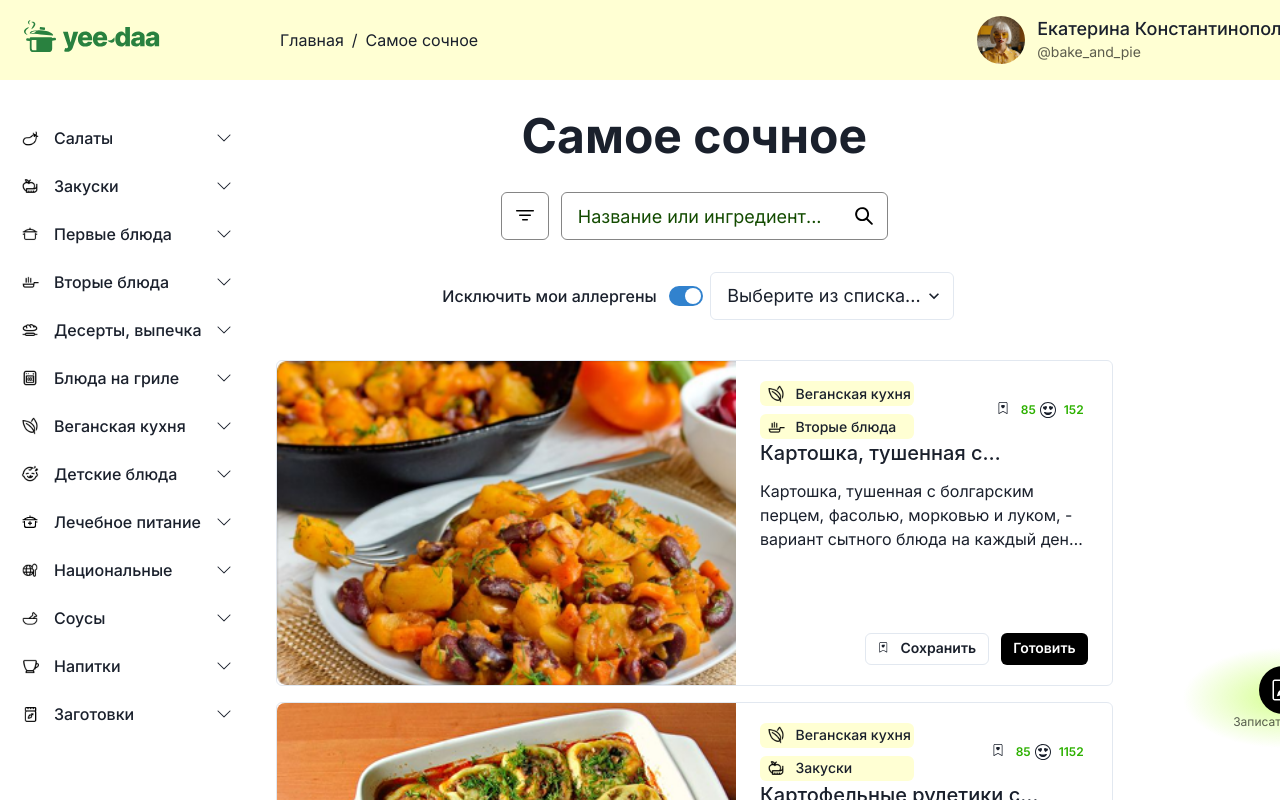
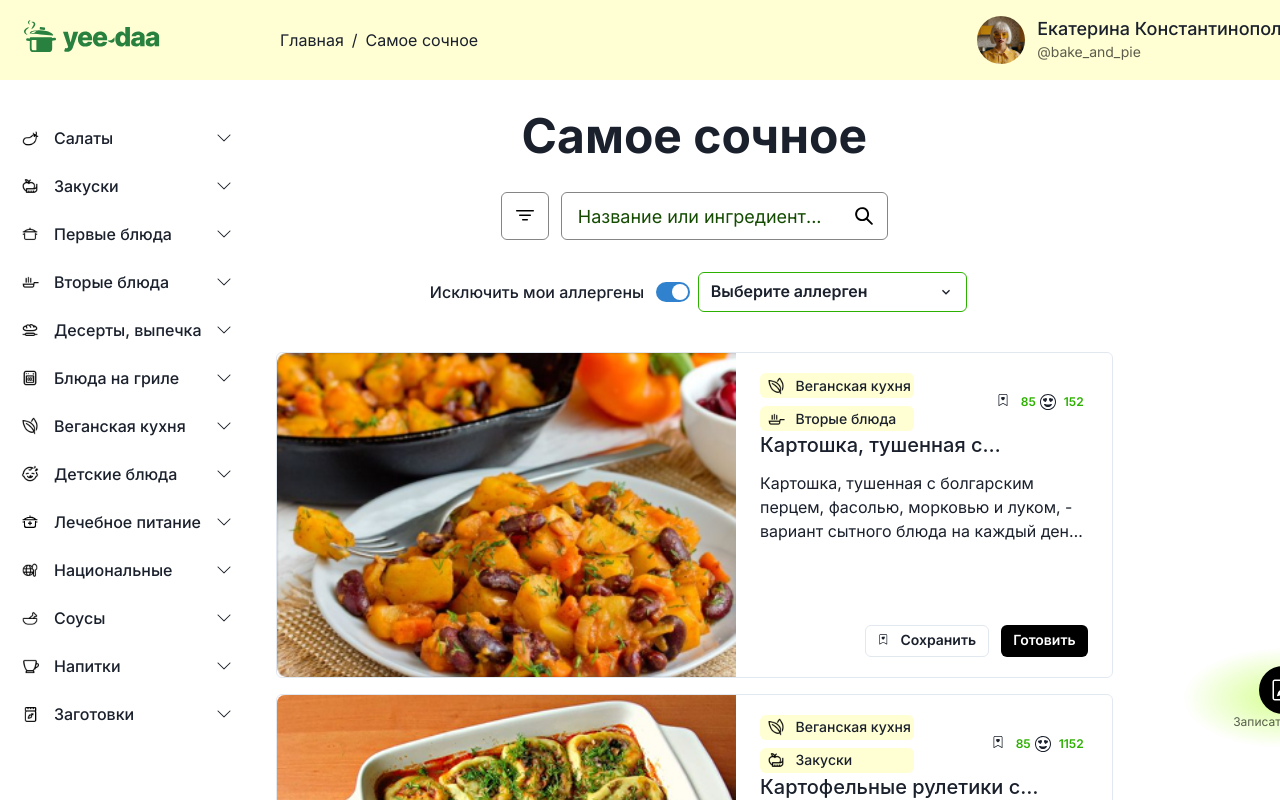
Before and after one commit to ClevertecFrontendLab/MargaritaBraun, a React (Vite) app: page /juiciest in a window 1280 px wide. Both pictures are taken after a click on the label 685 px from the left and 296 px from the top of the page. Shown: the top 800 px of the page. Built offline with nearby package versions, Linux system fonts and the light colour scheme.

Commit message:
feat(SelectAllergy): allergy checkbox

```diff
--- /dev/null
+++ b/src/shared/FiltersComponents/consts/defaultAllergyOptions.ts
@@ -0,0 +1,18 @@
+interface defaultAllergyOptionsProps {
+    label: string;
+    value: string;
+    key: string;
+}
+const defaultAllergyOptions: defaultAllergyOptionsProps[] = [
+    { label: 'Молочные продукты', value: 'milk', key: 'milk21' },
+    { label: 'Яйцо', value: 'egg', key: 'egg21' },
+    { label: 'Рыба', value: 'fish', key: 'fish21' },
+    { label: 'Моллюски', value: 'shellfish', key: 'shellfish21' },
+    { label: 'Орехи', value: 'nuts', key: 'nuts21' },
+    { label: 'Томат (помидор)', value: 'tomato', key: 'tomato21' },
+    { label: 'Цитрусовые', value: 'citrus', key: 'citrus21' },
+    { label: 'Клубника (ягоды)', value: 'strawberry', key: 'strawberry21' },
+    { label: 'Шоколад', value: 'chocolate', key: 'chocolate21' },
+];
+
+export default defaultAllergyOptions;
--- /dev/null
+++ b/src/shared/FiltersComponents/index.tsx
@@ -0,0 +1 @@
+export { SelectAllergy } from './ui/SelectAllergy';
--- /dev/null
+++ b/src/shared/FiltersComponents/ui/SelectAllergy.tsx
@@ -0,0 +1,146 @@
+import { ChevronDownIcon } from '@chakra-ui/icons';
+import {
+    Box,
+    Button,
+    Checkbox,
+    IconButton,
+    Input,
+    InputGroup,
+    InputRightElement,
+    Menu,
+    MenuButton,
+    MenuList,
+    Tag,
+    TagCloseButton,
+    TagLabel,
+} from '@chakra-ui/react';
+import { ChangeEvent, FC, useState } from 'react';
+
+import { PlusIcon } from '~/shared/Icons';
+
+import defaultAllergyOptions from '../consts/defaultAllergyOptions';
+
+interface SelectAllergyProps {
+    isEnabled: boolean;
+}
+
+export const SelectAllergy: FC<SelectAllergyProps> = ({ isEnabled }) => {
+    const [selectedOptions, setSelectedOptions] = useState<string[]>([]);
+    const [allOptions, setAllOptions] = useState([...defaultAllergyOptions]);
+    const [addNewAllergy, setNewAllergy] = useState('');
+
+    const handleSelect = (value: string) => {
+        setSelectedOptions((prev) => {
+            if (prev.includes(value)) {
+                return prev.filter((option) => option !== value);
+            } else {
+                return [...prev, value];
+            }
+        });
+    };
+
+    const handleClick = () => {
+        if (
+            addNewAllergy !== '' &&
+            !allOptions.find(
+                (allergy) => allergy.label.toLowerCase() === addNewAllergy.toLowerCase(),
+            )
+        ) {
+            const newOptionObject = {
+                label: addNewAllergy,
+                value: addNewAllergy.toLowerCase(),
+                key: addNewAllergy + Math.random(),
+            };
+            setAllOptions((prev) => [...prev, newOptionObject]);
+            setNewAllergy('');
+        }
+    };
+
+    return (
+        <>
+            {isEnabled ? (
+                <Menu closeOnSelect={false}>
+                    {({ isOpen }) => (
+                        <>
+                            <MenuButton
+                                as={Button}
+                                isActive={isOpen}
+                                variant='outline'
+                                w='269px'
+                                rightIcon={
+                                    <ChevronDownIcon
+                                        transform={isOpen ? 'rotate(180deg)' : 'rotate(0deg)'}
+                                    />
+                                }
+                                colorScheme='white'
+                                borderColor='lime.600'
+                                p={['10px 12px']}
+                            >
+                                <Box display='flex' flexWrap='wrap' gap={1}>
+                                    {selectedOptions.length > 0
+                                        ? selectedOptions.map((option) => {
+                                              const selectedOption = allOptions.find(
+                                                  (o) => o.value === option,
+                                              );
+                                              return (
+                                                  <Tag
+                                                      key={selectedOption?.key}
+                                                      size='sm'
+                                                      variant='outline'
+                                                      borderColor='lime.600'
+                                                      bg='transparent'
+                                                      mr={2}
+                                                  >
+                                                      <TagLabel>{selectedOption?.label}</TagLabel>
+                                                      <TagCloseButton
+                                                          onClick={() => handleSelect(option)}
+                                                      />
+                                                  </Tag>
+                                              );
+                                          })
+                                        : 'Выберите аллерген'}
+                                </Box>
+                            </MenuButton>
+                            <MenuList zIndex='10' w='269px' display='flex' flexDirection='column'>
+                                {allOptions.map((option, index) => (
+                                    <Checkbox
+                                        key={option.key}
+                                        colorScheme='lime'
+                                        isChecked={selectedOptions.includes(option.value)}
+                                        onChange={() => handleSelect(option.value)}
+                                        bg={index % 2 === 0 ? 'white' : 'blackAlpha.100'}
+                                        p={2}
+                                    >
+                                        {option.label}
+                                    </Checkbox>
+                                ))}
+                                <InputGroup size='md' mt={2}>
+                                    <Input
+                                        type='text'
+                                        value={addNewAllergy}
+                                        onChange={(event: ChangeEvent<HTMLInputElement>) =>
+                                            setNewAllergy(event.target.value)
+                                        }
+                                        placeholder='Добавить аллерген'
+                                    />
+                                    <InputRightElement>
+                                        <IconButton
+                                            onClick={handleClick}
+                                            aria-label='add'
+                                            size='xs'
+                                            icon={<PlusIcon />}
+                                        >
+                                            +
+                                        </IconButton>
+                                    </InputRightElement>
+                                </InputGroup>
+                            </MenuList>
+                        </>
+                    )}
+                </Menu>
+            ) : (
+                <Input />
+            )}
+        </>
+    );
+};
--- a/src/shared/Icons/index.tsx
+++ b/src/shared/Icons/index.tsx
@@ -22,5 +22,6 @@ export { FavoritesIcon } from './ui/pageIcons/FavoritesIcon';
 export { FiltersIcon } from './ui/pageIcons/FiltersIcon';
 export { HomeIcon } from './ui/pageIcons/HomeIcon';
 export { LikeyIcon } from './ui/pageIcons/LikeyIcon';
+export { PlusIcon } from './ui/pageIcons/PlusIcon';
 export { SighOutIcon } from './ui/pageIcons/SighOutIcon';
 export { WriteRecipeIcon } from './ui/pageIcons/WriteRecipeIcon';
--- a/src/shared/config/extendThemeChakra.tsx
+++ b/src/shared/config/extendThemeChakra.tsx
@@ -1,7 +1,4 @@
-import {
-    extendTheme,
-    // defineStyle, defineStyleConfig
-} from '@chakra-ui/react';
+import { extendTheme } from '@chakra-ui/react';
 
 const theme = extendTheme({
     styles: {
@@ -87,7 +84,6 @@ const theme = extendTheme({
             150: '#D7FF94',
             300: '#C4FF61',
             400: '#B1FF2E',
-            // 500: '#B1FF2E', // повтор для 400
             500: '#FFFFD3', // повтор для 400
             600: '#2DB100', // #2DB100;
             800: '#134B00',
@@ -99,7 +95,33 @@ const theme = extendTheme({
         xl: '90rem',
         '2xl': '120rem',
     },
+
     components: {
+        Checkbox: {
+            baseStyle: {
+                color: 'lime.600',
+                backgroundColor: 'lime.300',
+
+                control: {
+                    borderColor: 'lime.600',
+                    // background: 'lime.300',
+                },
+                icon: {
+                    color: 'black',
+                    // backgroundColor: 'transparent',
+                    background: 'lime.300',
+                },
+            },
+        },
+
+        Tag: {
+            container: {
+                // bg: 'lime.400',
+                bg: 'transparent',
+                color: 'lime.700',
+            },
+        },
+
         Button: {
             baseStyle: {
                 fontWeight: '600',
--- a/src/widgets/Content/ui/PageHeaderWithFilters.tsx
+++ b/src/widgets/Content/ui/PageHeaderWithFilters.tsx
@@ -8,12 +8,16 @@ import {
     Input,
     InputGroup,
     InputRightElement,
-    Select,
+    // Select,
     Switch,
     Text,
 } from '@chakra-ui/react';
+import { ChangeEvent, useState } from 'react';
 
+import { SelectAllergy } from '~/shared/FiltersComponents';
 import { FiltersIcon } from '~/shared/Icons';
+
+// import defaultAllergyOptions from '../consts/defaultAllergyOptions';
 
 export interface PageHeaderWithFiltersProps {
     title: string;
@@ -22,14 +26,15 @@ export interface PageHeaderWithFiltersProps {
 
 export const PageHeaderWithFilters = ({ title, subtitle }: PageHeaderWithFiltersProps) => {
     const placeholderForInput = 'Название или ингредиент...';
+    const [switchAllergy, setswitchAllergy] = useState(false);
+
+    const handleSwitch = (event: ChangeEvent<HTMLInputElement>) => {
+        console.log('switch', event.target.checked);
+        setswitchAllergy(() => event.target.checked);
+    };
+
     return (
-        <Flex
-            direction='column'
-            align='center'
-            gap={['4', null, null, '8', '8']}
-            pt='8'
-            // flex='1 1 auto'
-        >
+        <Flex direction='column' align='center' gap={['4', null, null, '8', '8']} pt='8'>
             <Flex gap='3' direction='column' align='center'>
                 <Heading
                     as='h1'
@@ -90,16 +95,23 @@ export const PageHeaderWithFilters = ({ title, subtitle }: PageHeaderWithFilters
                         lineHeight='24px'
                         fontFamily='Inter'
                         whiteSpace='nowrap'
+                        colorScheme='lime.400'
                     >
                         Исключить мои аллергены
                     </FormLabel>
-                    <Switch id='exclude-my-allergens' />
+                    <Switch
+                        id='exclude-my-allergens'
+                        isChecked={switchAllergy}
+                        onChange={handleSwitch}
+                    />
                 </FormControl>
-                <Select placeholder='Выберите из списка...' size='lg'>
-                    <option value='option1'>Option 1</option>
-                    <option value='option2'>Option 2</option>
-                    <option value='option3'>Option 3</option>
-                </Select>
+                {/* <Select placeholder='Выберите из списка...' size='md'>
+                    {defaultAllergyOptions &&
+                        defaultAllergyOptions.map((alergyProps) => (
+                            <option value={alergyProps}>{alergyProps}</option>
+                        ))}
+                </Select> */}
+                <SelectAllergy isEnabled={switchAllergy} />
             </Flex>
         </Flex>
     );
```
Also changed, not shown: src/shared/Icons/ui/pageIcons/PlusIcon.tsx (added, +24 -0 lines).
